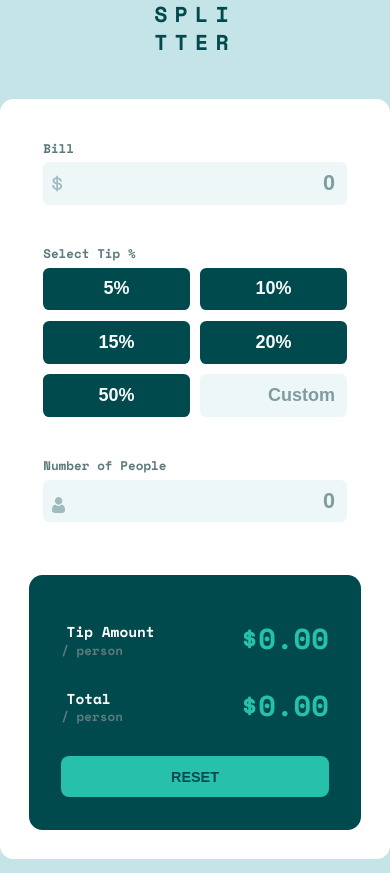
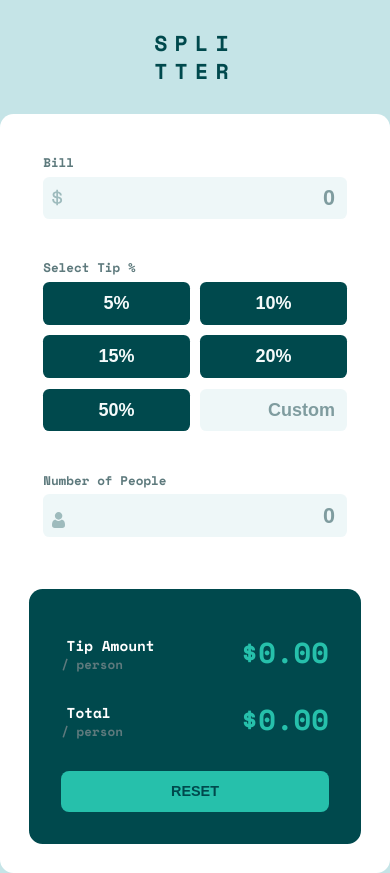
Before and after one commit to ameer005/tip-calculator-app-frontendmentor, a website: page index.html in a window 390 px wide. Drawn offline with nearby package versions, Linux system fonts and the light colour scheme.

Commit message:
fixed padding

```diff
--- a/sass/main.scss
+++ b/sass/main.scss
@@ -73,6 +73,7 @@ input[type="number"] {
   max-width: 91.15rem;
 
   margin: 1.2rem;
+  padding-top: 3.2rem;
 }
 
 .heading-primary {
@@ -361,4 +362,8 @@ input[type="number"] {
   .tip-amount {
     font-size: 3.2rem;
   }
+
+  .heading-primary {
+    margin-bottom: 3.2rem;
+  }
 }
```
Also changed, not shown: css/main.css.
